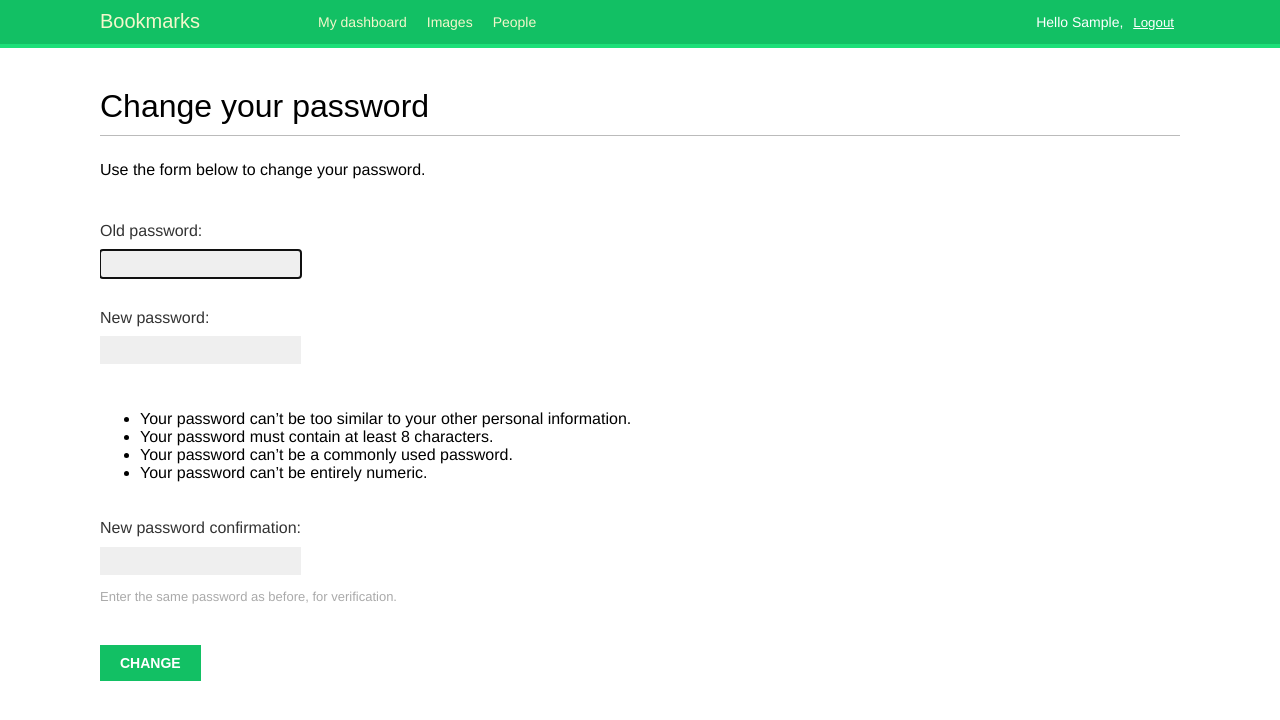
After one commit to DemonMaike/social, a Django app: page /account/password-change/ in a window 1280 px wide. The commit adds this page. Shown: the top 720 px of the page. Run offline with Django 5.2, Linux system fonts and the light colour scheme; the visitor is signed in with stand-in values (Sample User, id 1); some web fonts are replaced.

Commit message:
Added option for change of pass

```diff
--- a/bookmarks/account/templates/base.html
+++ b/bookmarks/account/templates/base.html
@@ -26,7 +26,12 @@
 <span class="user">
 {% if request.user.is_authenticated %}
 Hello {{ request.user.first_name|default:request.user.username }},
-<a href="{% url 'account:logout' %}">Logout</a>
+ <form method="post" action="{% url 'account:logout' %}" style="display:inline;">
+        {% csrf_token %}
+        <button type="submit" style="background:none;border:none;color:inherit;text-decoration:underline;cursor:pointer;">
+          Logout
+        </button>
+      </form>
 {% else %}
 <a href="{% url 'account:login' %}">Log-in</a>
 {% endif %}
--- a/bookmarks/account/templates/registration/logged_out.html
+++ b/bookmarks/account/templates/registration/logged_out.html
@@ -4,6 +4,6 @@
 <h1>Logged out</h1>
 <p>
   You have been successfully logged out.
-  You can <a href="{% url " login" %}">log-in again</a>.
+  You can <a href="{% url "account:login" %}">log-in again</a>.
 </p>
 {% endblock %}
--- /dev/null
+++ b/bookmarks/account/templates/registration/password_change_done.html
@@ -0,0 +1,6 @@
+{% extends "base.html" %}
+{% block title %}Password changed{% endblock %}
+{% block content %}
+<h1>Password changed</h1>
+<p>Your password has been successfully changed.</p>
+{% endblock %}
--- /dev/null
+++ b/bookmarks/account/templates/registration/password_change_form.html
@@ -0,0 +1,11 @@
+{% extends "base.html" %}
+{% block title %}Change your password{% endblock %}
+{% block content %}
+<h1>Change your password</h1>
+<p>Use the form below to change your password.</p>
+<form method="post">
+  {{ form.as_p }}
+  <p><input type="submit" value="Change"></p>
+  {% csrf_token %}
+</form>
+{% endblock %}
--- a/bookmarks/account/urls.py
+++ b/bookmarks/account/urls.py
@@ -9,5 +9,9 @@ urlpatterns = [
     # path('login/', views.user_login, name='login'),
     path('login/', auth_views.LoginView.as_view(), name='login'),
     path('logout/', auth_views.LogoutView.as_view(), name='logout'),
+    path('password-change/', views.CustomPassChangeView.as_view(),
+         name='password_change'),
+    path('password-change/done/', auth_views.PasswordChangeDoneView.as_view(),
+         name='password_change_done'),
     path('', views.dashboard, name='dashboard'),
 ]
--- a/bookmarks/account/views.py
+++ b/bookmarks/account/views.py
@@ -1,8 +1,10 @@
 from django.shortcuts import render
+from django.urls import reverse_lazy
 from .forms import LoginForm
 from django.http import HttpResponse
 from django.contrib.auth import authenticate, login
 from django.contrib.auth.decorators import login_required
+from django.contrib.auth.views import PasswordChangeView
 
 
 def user_login(request):
@@ -33,3 +35,7 @@ def dashboard(request):
     return render(request,
                   'account/dashboard.html',
                   {'section': 'dashboard'})
+
+
+class CustomPassChangeView(PasswordChangeView):
+    success_url = reverse_lazy('account:password_change_done')
```
